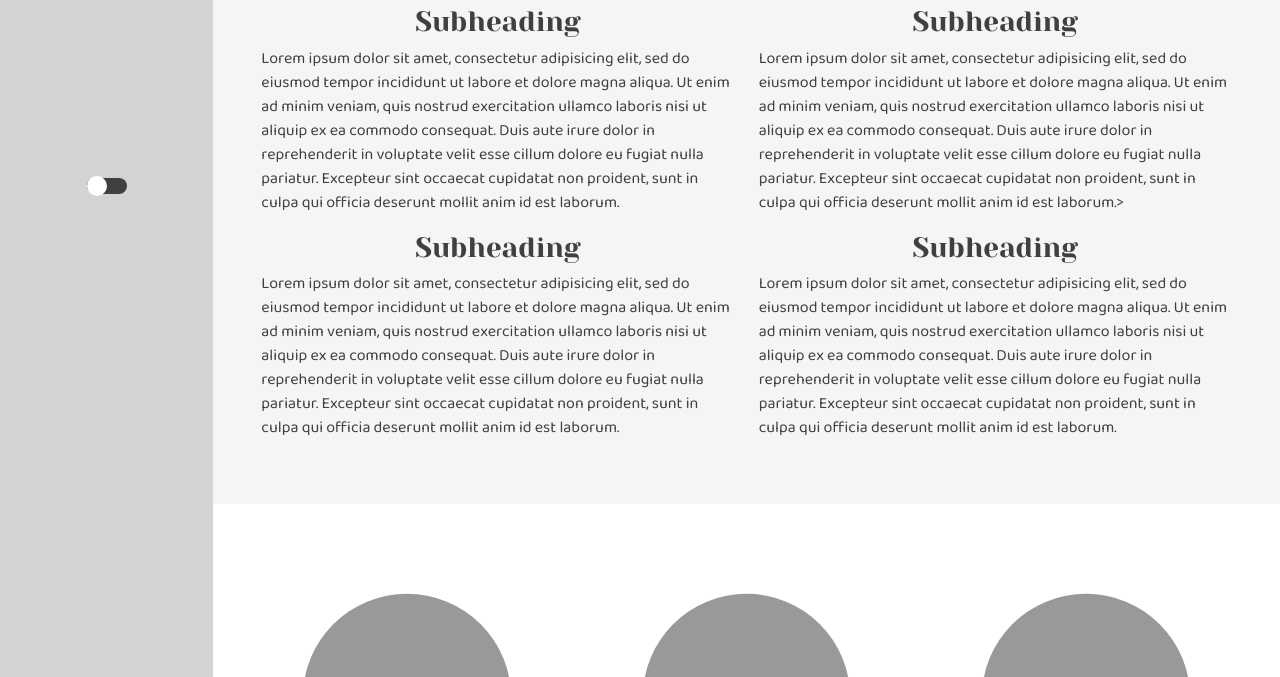
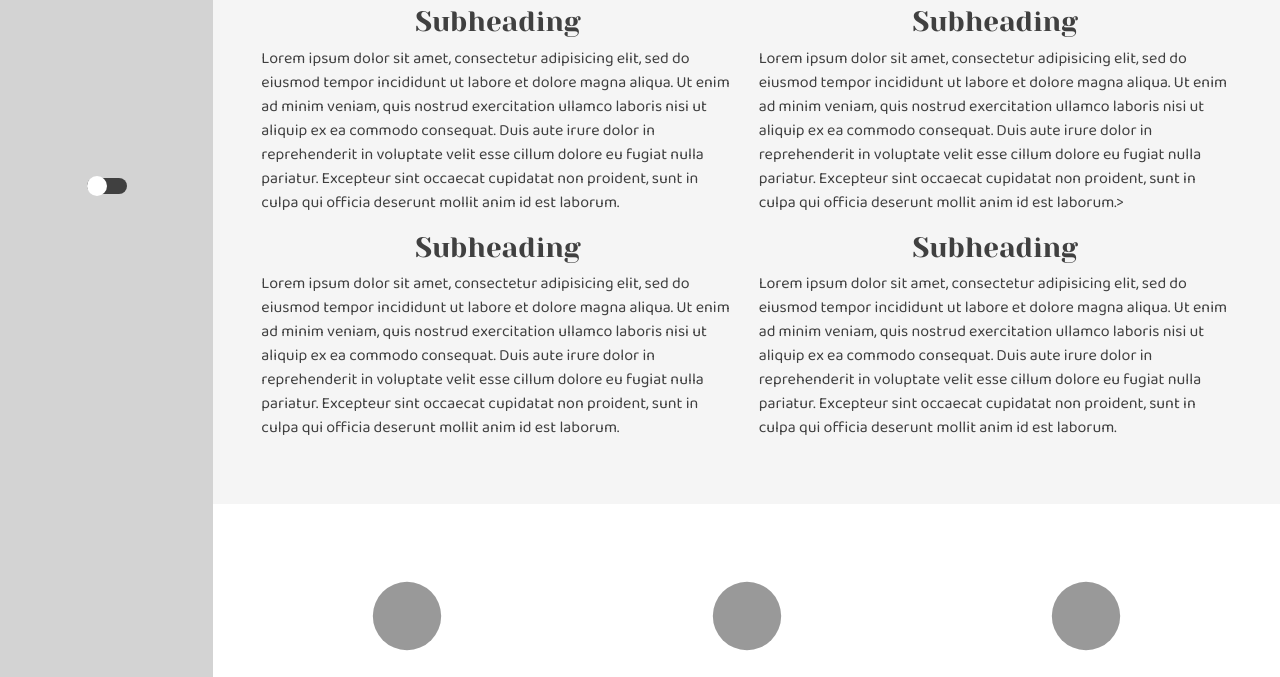
Before and after one commit to jacqdem/bw, a plain HTML site: page index.html in a window 1280 px wide. Shown: the part 550-1227 px from the top of the page. Drawn offline with nearby package versions, Linux system fonts and the light colour scheme.

Commit message:
Update styles.css

```diff
--- a/styles.css
+++ b/styles.css
@@ -115,6 +115,9 @@ text-orientation: upright;
   background-color: var(--color-four);
 }
 
+.img {
+  height: 5rem;
+}
 
 /* footer desktop AND mobile */
 
```
